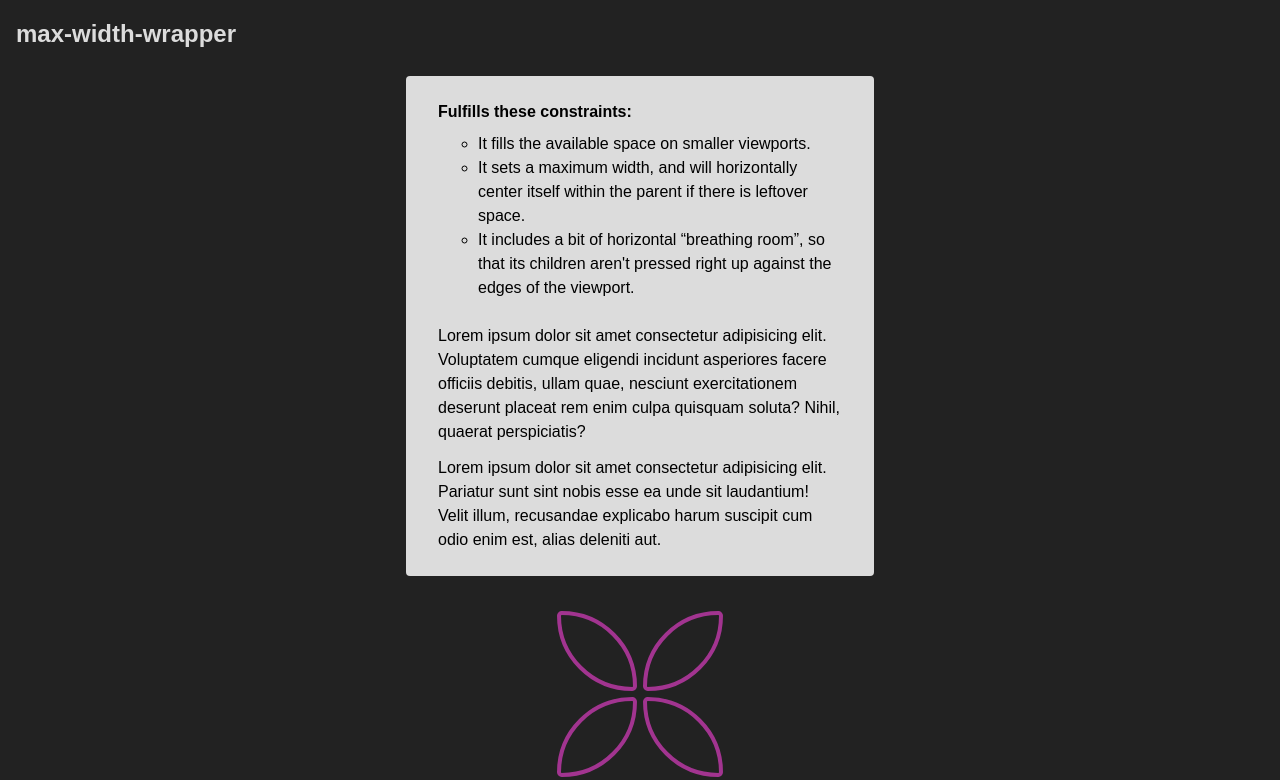
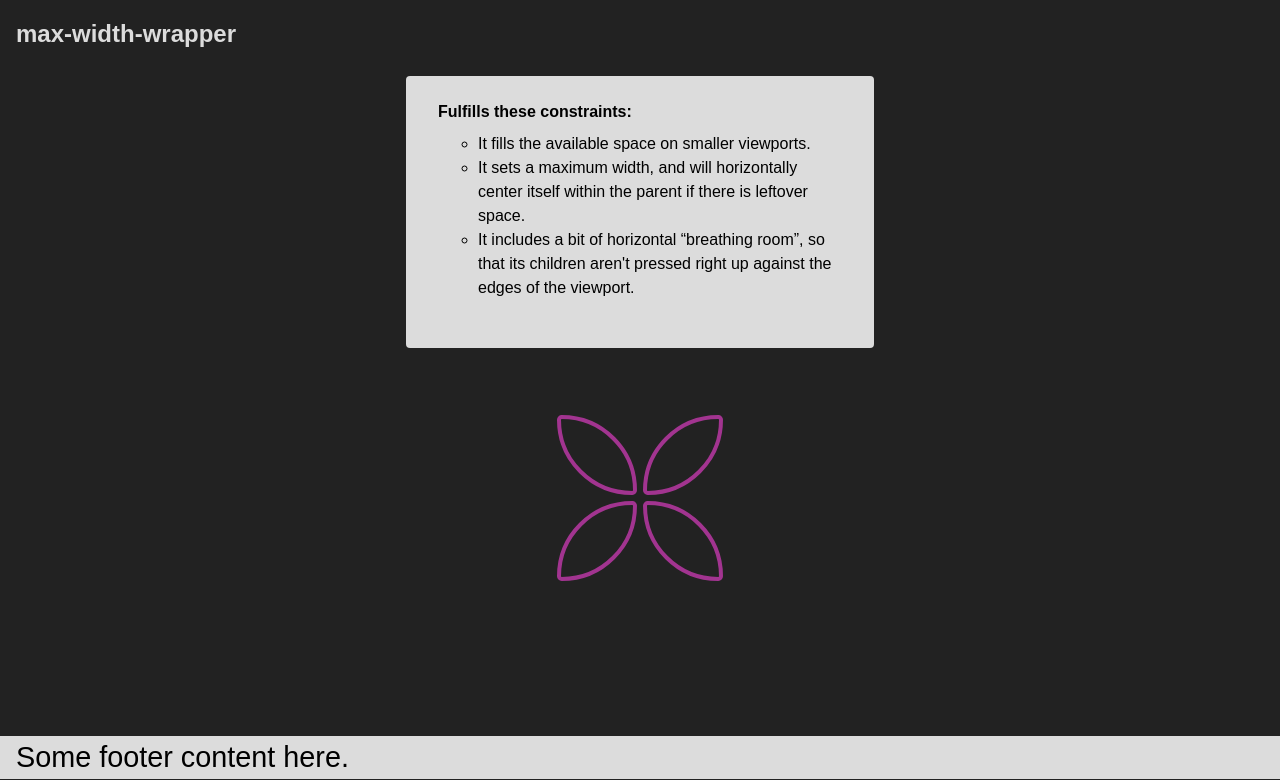
Before and after one commit to alex-anson/css-snippets, a plain HTML site: page index.html in a window 1280 px wide. Shown: the part 64-844 px from the top of the page. Drawn offline with Linux system fonts and the light colour scheme.

Commit message:
height stuff

```diff
--- a/index.html
+++ b/index.html
@@ -13,10 +13,10 @@
     <title>CSS Snippets</title>
   </head>
   <body>
+    <main>
       <header>
         <h1>Fun with CSS. 🔮</h1>
       </header>
-    <main>
       <section>
         <h2>max-width-wrapper</h2>
         <div class="max-width-wrapper">
@@ -34,27 +34,18 @@
                 viewport.
               </li>
             </ul>
-            <p>
-              Lorem ipsum dolor sit amet consectetur adipisicing elit.
-              Voluptatem cumque eligendi incidunt asperiores facere officiis
-              debitis, ullam quae, nesciunt exercitationem deserunt placeat rem
-              enim culpa quisquam soluta? Nihil, quaerat perspiciatis?
-            </p>
-            <p>
-              Lorem ipsum dolor sit amet consectetur adipisicing elit. Pariatur
-              sunt sint nobis esse ea unde sit laudantium! Velit illum,
-              recusandae explicabo harum suscipit cum odio enim est, alias
-              deleniti aut.
-            </p>
           </div>
         </div>
       </section>
+      <section>
         <div class="petal-container">
           <div class="petal-one"></div>
           <div class="petal-two"></div>
           <div class="petal-three"></div>
           <div class="petal-four"></div>
         </div>
+      </section>
     </main>
+    <footer><p>Some footer content here.</p></footer>
   </body>
 </html>
--- a/repo-specific.css
+++ b/repo-specific.css
@@ -2,14 +2,29 @@ body,
 html {
   font-family: "Manrope", "Poppins", sans-serif;
   background-color: #222;
-  min-height: 100vh;
 }
 
-header {
+/*
+When html is given height: 100%, it takes up the height of the viewport. That serves as our base. The body tag's 100% is based on that base size.
+ */
+html,
+body,
+#root, /* for CRA */
+#__next /* for Next.js */ {
+  height: 100%;
+}
+main {
+  /* main & footer are siblings. so this doesn't have *quite* the desired effect */
+  min-height: 100%;
+}
+
+header,
+footer {
   background-color: #dcdcdc;
 }
 h1,
-h2 {
+h2,
+footer p {
   margin-left: 16px;
 }
 h2 {
@@ -17,6 +32,10 @@ h2 {
   margin-bottom: 24px;
 }
 
+footer p {
+  font-size: 1.8rem;
+}
+
 section {
   padding-top: 32px;
   padding-bottom: 32px;
```
Lines whose indentation alone changed are shown as unchanged.
